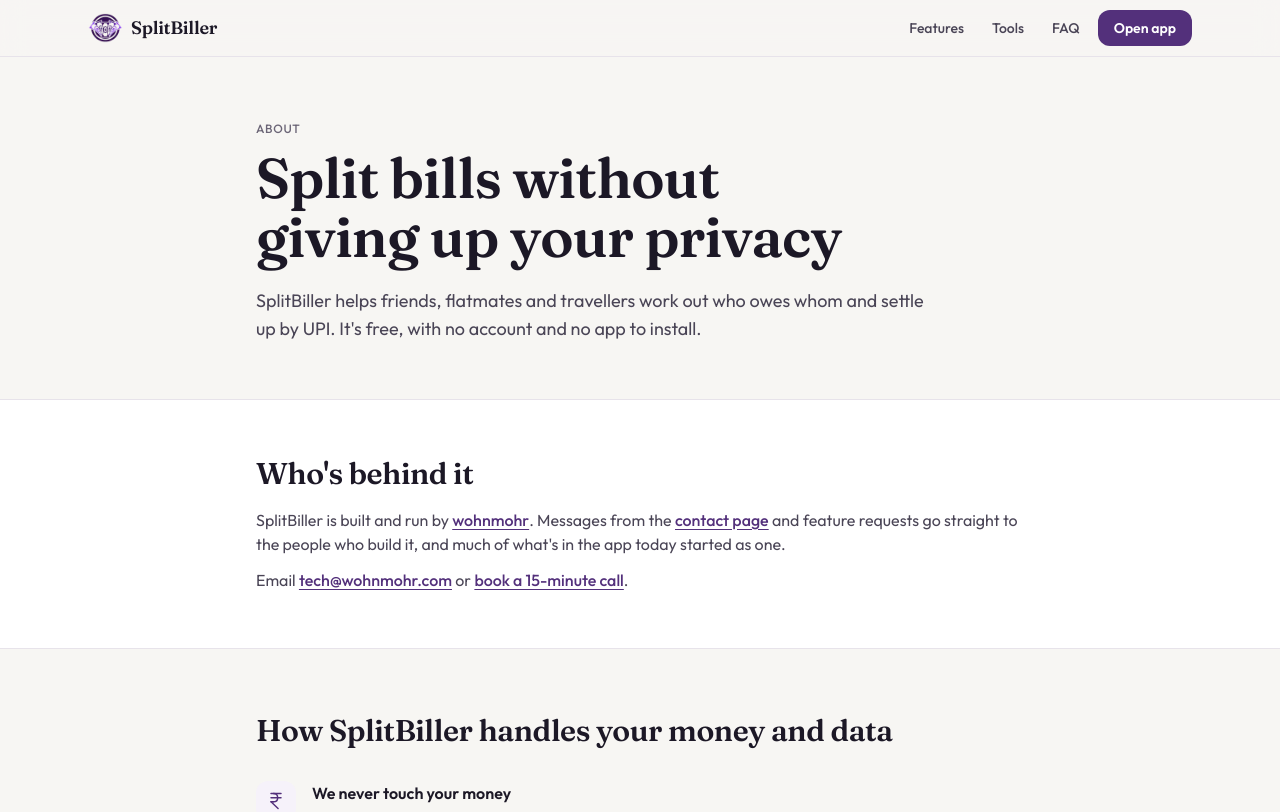
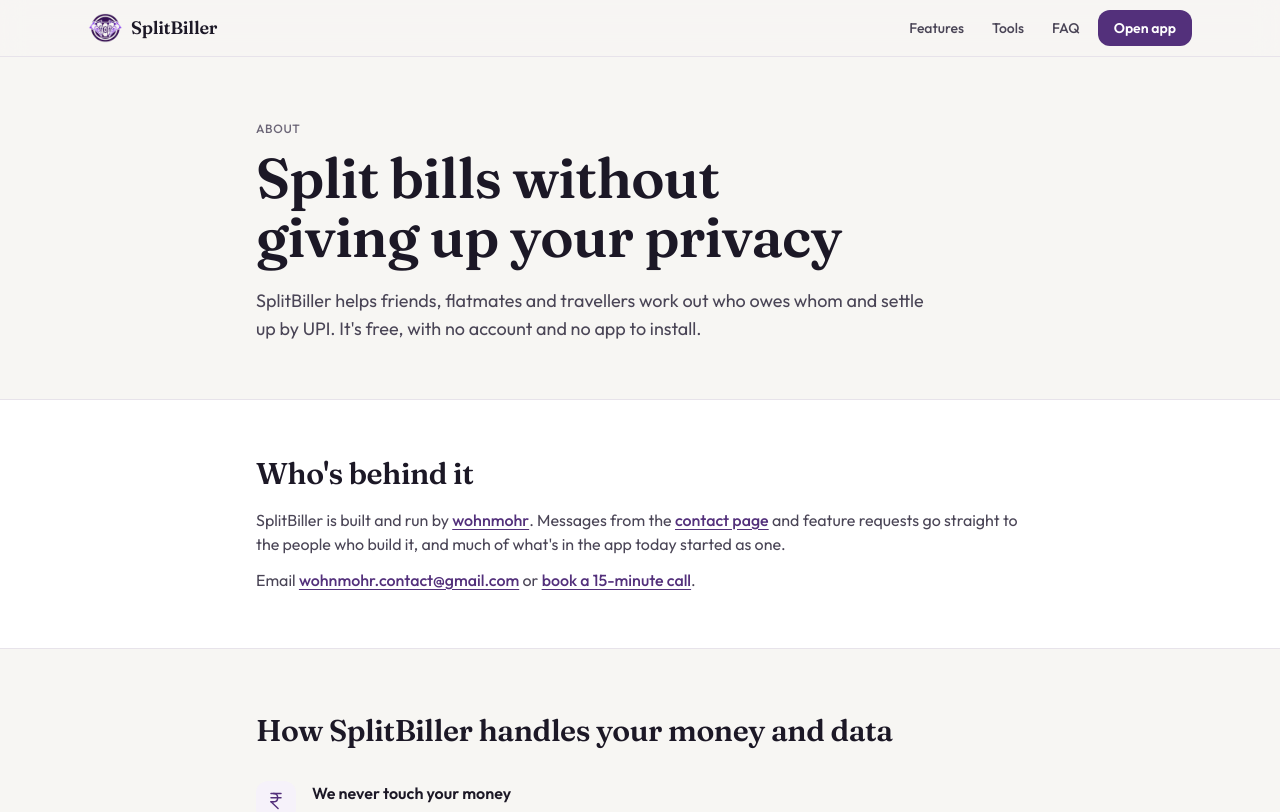
Before and after one commit to wohnmohr/simple-bill-splitter, a Next.js app: page /about in a window 1280 px wide. Shown: the top 812 px of the page. Built offline with nearby package versions, Linux system fonts and the light colour scheme; no server answers.

Commit message:
Contact: use wohnmohr.contact@gmail.com
Co-Authored-By: Claude Opus 5.5 <noreply@anthropic.com>
Claude-Session: https://claude.ai/code/session_01RF2a7Q97f1NErpiNQFWFTb

```diff
--- a/content/contact.ts
+++ b/content/contact.ts
@@ -13,5 +13,5 @@ export const isContactTopic = (v: unknown): v is ContactTopic =>
 	typeof v === "string" && CONTACT_TOPICS.some((t) => t.id === v);
 
 /** Direct lines to the people behind SplitBiller. */
-export const CONTACT_EMAIL = "tech@wohnmohr.com";
+export const CONTACT_EMAIL = "wohnmohr.contact@gmail.com";
 export const BOOKING_URL = "https://cal.com/wohnmohr/15min";
```
